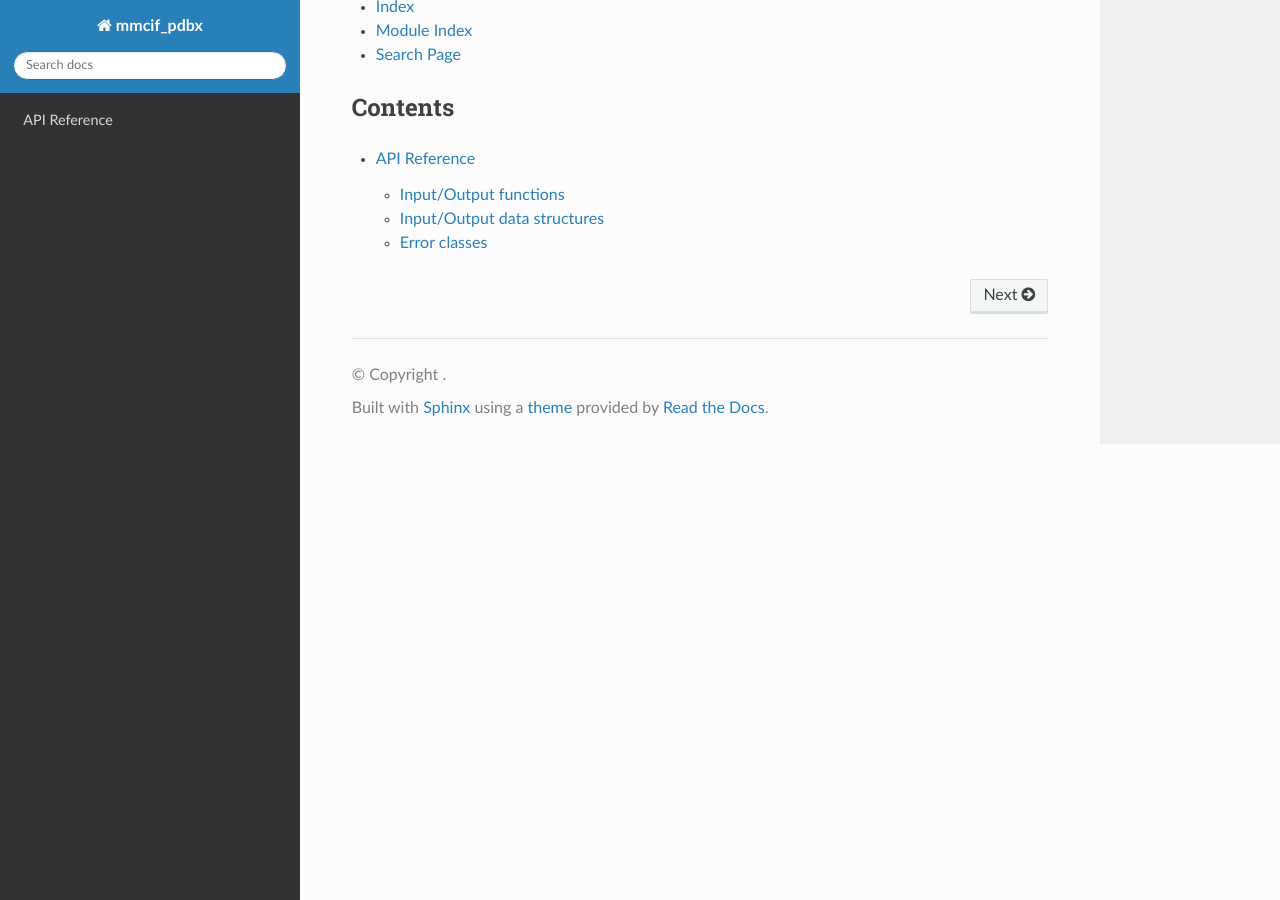
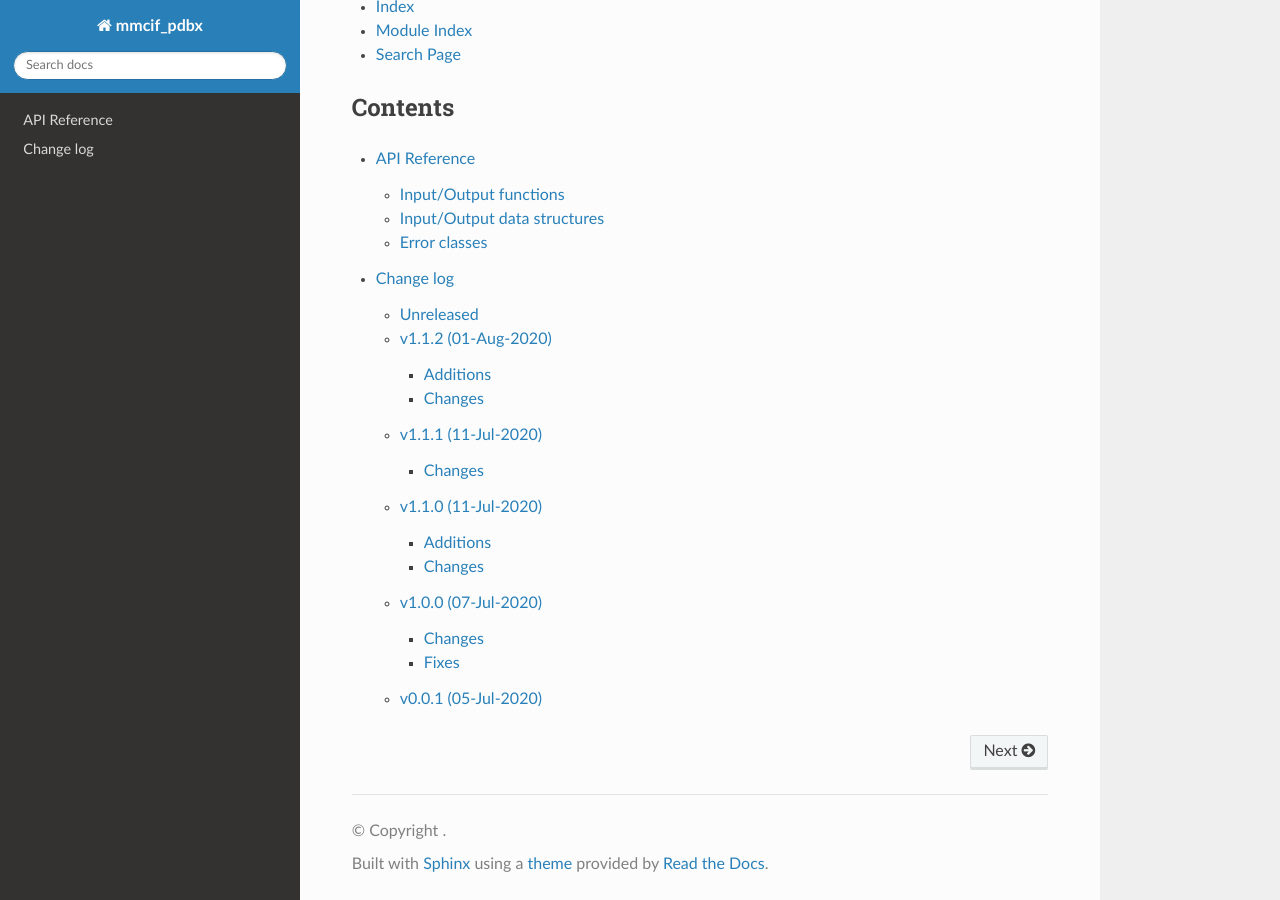
Before and after one commit to Electrostatics/mmcif_pdbx, a Sphinx documentation site: the page built from docs/index.rst, in a window 1280 px wide and 900 px high, scrolled down 1186 px. Built offline with Sphinx 7.4.7 and the Read the Docs theme 2.0.0, drawn with Linux system fonts in a browser that asks for light colours.

Commit message:
Add change log to package.
Fixes #42.

```diff
--- /dev/null
+++ b/docs/changelog.rst
@@ -0,0 +1,88 @@
+==========
+Change log
+==========
+
+Unreleased
+==========
+
+* Added a change log.
+  (`#42 <https://github.com/Electrostatics/mmcif_pdbx/issues/42>`_)
+
+v1.1.2 (01-Aug-2020)
+====================
+
+Additions
+---------
+
+* Added `versioneer <https://github.com/warner/python-versioneer>`_ versioning support.
+  (`#39 <https://github.com/Electrostatics/mmcif_pdbx/issues/39>`_, `#40 <https://github.com/Electrostatics/mmcif_pdbx/pull/40>`_)
+
+* Added Sphinx API documentation and set up `readthedocs.io <http://mmcif-pdbx.readthedocs.io>`_ site.
+  (`#8 <https://github.com/Electrostatics/mmcif_pdbx/issues/8>`_, `#31 <https://github.com/Electrostatics/mmcif_pdbx/pull/31>`_, `#35 <https://github.com/Electrostatics/mmcif_pdbx/issues/35>`_, `#36 <https://github.com/Electrostatics/mmcif_pdbx/pull/36>`_)
+
+* Added de-linting to continuous integration pipeline with `psf/black <https://github.com/psf/black>`_.
+  (`#37 <https://github.com/Electrostatics/mmcif_pdbx/pull/37>`_)
+
+Changes
+-------
+
+* Flattened namespace.
+  *This should have triggered a 1.2.0 release but the versioning wasn't updated correctly.*
+  (`#32 <https://github.com/Electrostatics/mmcif_pdbx/pull/36>`_)
+
+v1.1.1 (11-Jul-2020)
+====================
+
+Changes
+-------
+
+* Minor update of version number in :file:`setup.py`.
+
+v1.1.0 (11-Jul-2020)
+====================
+
+Additions
+---------
+
+* Includes new tests.
+  (`#30 <https://github.com/Electrostatics/mmcif_pdbx/pull/30>`_)
+
+Changes
+-------
+
+* Implements new CIF I/O functions: load, loads, dump, dumps.
+  (`#28 <https://github.com/Electrostatics/mmcif_pdbx/pull/28>`_, `#29 <https://github.com/Electrostatics/mmcif_pdbx/pull/29>`_)
+* Improved consistency in reading and writing special characters.
+  (`#21 <https://github.com/Electrostatics/mmcif_pdbx/pull/27>`_, `#27 <https://github.com/Electrostatics/mmcif_pdbx/pull/27>`_)
+
+v1.0.0 (07-Jul-2020)
+====================
+
+Changes
+-------
+
+* Significant changes to API, including:
+
+  * PEP8-complaint class and function naming
+  * Improved :mod:`pdbx.reader` use of :class:`StopIteration`.
+    (`#22 <https://github.com/Electrostatics/mmcif_pdbx/issues/22>`_, `#23 <https://github.com/Electrostatics/mmcif_pdbx/pull/23>`_)
+  * Simplification of module structure.
+    (`#19 <https://github.com/Electrostatics/mmcif_pdbx/pull/19>`_, `#24 <https://github.com/Electrostatics/mmcif_pdbx/issues/24>`_, `#26 <https://github.com/Electrostatics/mmcif_pdbx/pull/26>`_)
+  * Removal of redundant tests and conversion of testing to pylint.
+
+* General code de-linting.
+  (`#1 <https://github.com/Electrostatics/mmcif_pdbx/issues/1>`_, `#6 <https://github.com/Electrostatics/mmcif_pdbx/issues/6>`_, `#14 <https://github.com/Electrostatics/mmcif_pdbx/pull/14>`_)
+
+* Updates to documentation.
+  (`#25 <https://github.com/Electrostatics/mmcif_pdbx/pull/25>`_)
+
+Fixes
+-----
+
+* Fix typo in continuous integration pipeline.
+  (`#17 <https://github.com/Electrostatics/mmcif_pdbx/pull/17>`_)
+
+v0.0.1 (05-Jul-2020)
+====================
+
+Initial release.
--- a/docs/index.rst
+++ b/docs/index.rst
@@ -67,3 +67,4 @@
    :maxdepth: 3
 
    api
+   changelog
```
